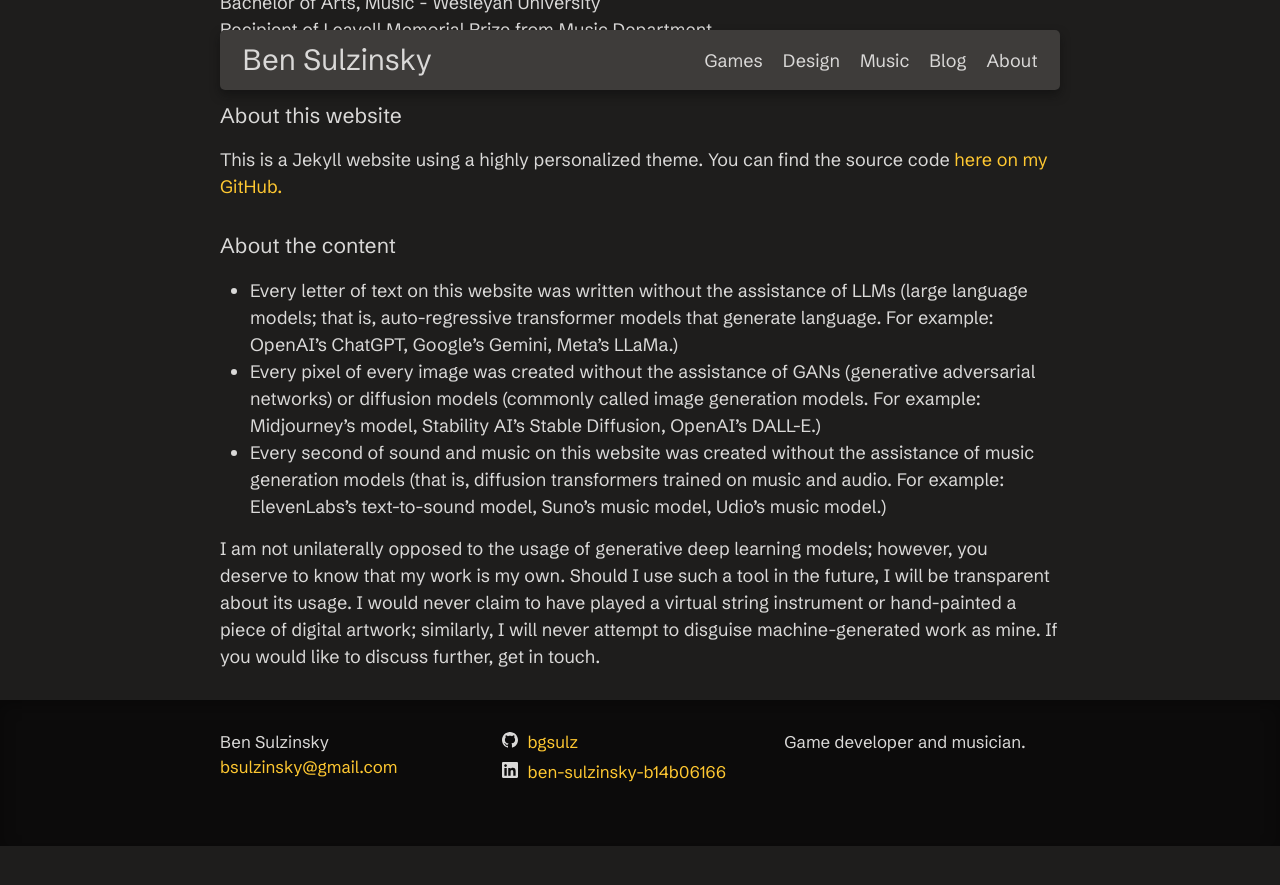
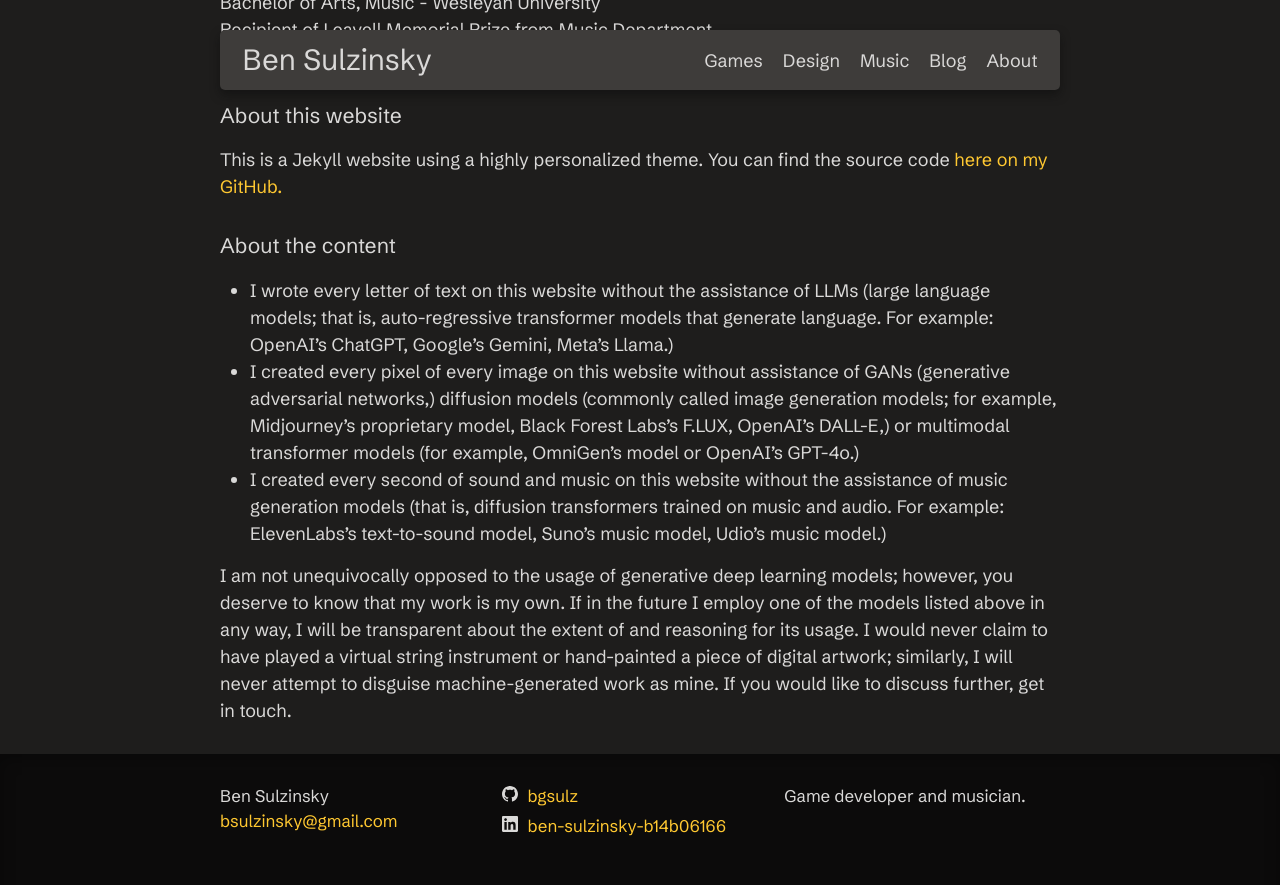
Before and after one commit to bgsulz/bgsulz.github.io, a Jekyll site: the page built from docs/pages/about.markdown, in a window 1280 px wide and 900 px high, scrolled down 1939 px. Shown: the top 885 px of the window. Built offline with Jekyll 4.4.1, drawn with Linux system fonts in a browser that asks for light colours; before the commit the page ends 2785 px from its top, so only the background shows below that.

Commit message:
Update to content disclaimer

```diff
--- a/docs/pages/about.markdown
+++ b/docs/pages/about.markdown
@@ -67,8 +67,8 @@
 
 ### About the content
 
-- Every letter of text on this website was written without the assistance of LLMs (large language models; that is, auto-regressive transformer models that generate language. For example: OpenAI's ChatGPT, Google's Gemini, Meta's LLaMa.)
-- Every pixel of every image was created without the assistance of GANs (generative adversarial networks) or diffusion models (commonly called image generation models. For example: Midjourney's model, Stability AI's Stable Diffusion, OpenAI's DALL-E.)
-- Every second of sound and music on this website was created without the assistance of music generation models (that is, diffusion transformers trained on music and audio. For example: ElevenLabs's text-to-sound model, Suno's music model, Udio's music model.)
+- I wrote every letter of text on this website without the assistance of LLMs (large language models; that is, auto-regressive transformer models that generate language. For example: OpenAI's ChatGPT, Google's Gemini, Meta's Llama.)
+- I created every pixel of every image on this website without assistance of GANs (generative adversarial networks,) diffusion models (commonly called image generation models; for example, Midjourney's proprietary model, Black Forest Labs's F.LUX, OpenAI's DALL-E,) or multimodal transformer models (for example, OmniGen's model or OpenAI's GPT-4o.)
+- I created every second of sound and music on this website without the assistance of music generation models (that is, diffusion transformers trained on music and audio. For example: ElevenLabs's text-to-sound model, Suno's music model, Udio's music model.)
 
-I am not unilaterally opposed to the usage of generative deep learning models; however, you deserve to know that my work is my own. Should I use such a tool in the future, I will be transparent about its usage. I would never claim to have played a virtual string instrument or hand-painted a piece of digital artwork; similarly, I will never attempt to disguise machine-generated work as mine. If you would like to discuss further, get in touch.
+I am not unequivocally opposed to the usage of generative deep learning models; however, you deserve to know that my work is my own. If in the future I employ one of the models listed above in any way, I will be transparent about the extent of and reasoning for its usage. I would never claim to have played a virtual string instrument or hand-painted a piece of digital artwork; similarly, I will never attempt to disguise machine-generated work as mine. If you would like to discuss further, get in touch.
```
